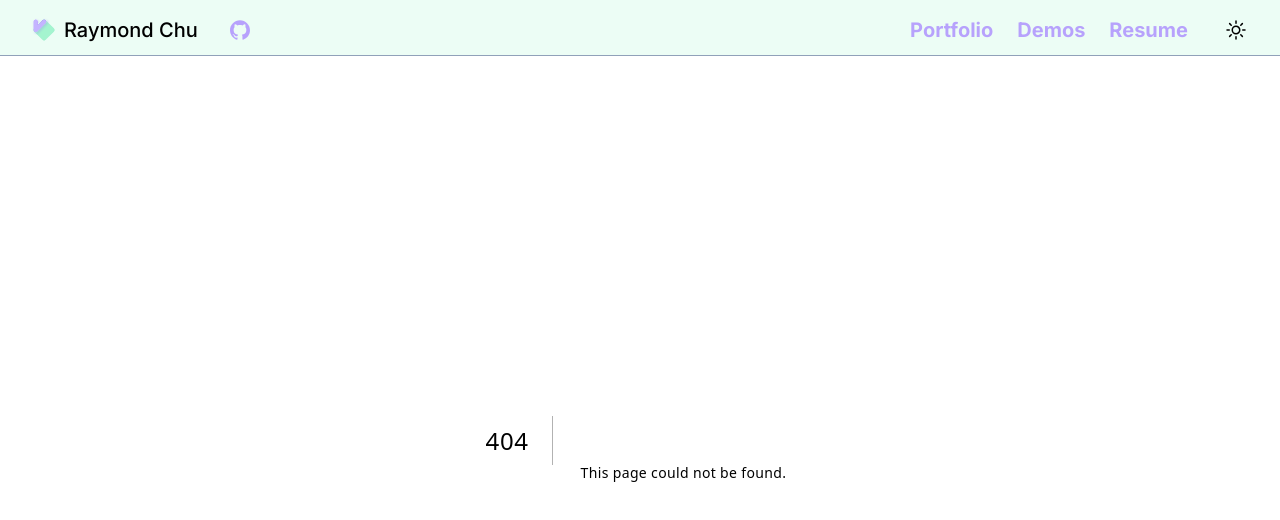
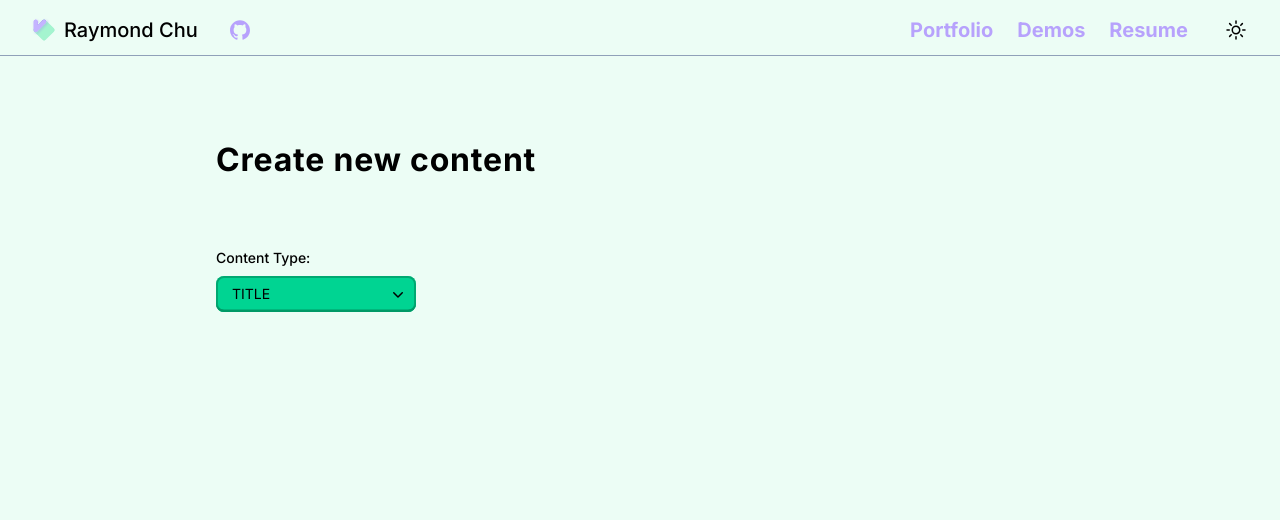
Before and after one commit to arrraichu/portfolio, a Next.js app: page /private/csm/new in a window 1280 px wide. Before the commit this address had no page. Shown: the top 520 px of the page. Built offline with nearby package versions, Linux system fonts and the light colour scheme.

Commit message:
feat : private cms page, select dropdown

```diff
--- a/app/_components/content/grid-items.tsx
+++ b/app/_components/content/grid-items.tsx
@@ -13,7 +13,7 @@ export function GridTextItem({ title, subtitle }: Readonly<{
   subtitle?: string
 }>) {
   return (
-    <div className="flex flex-col m-2 py-6 px-8 rounded-lg border-2 gap-5 bg-(--site-color) hover:bg-(--mixed-background-color) transition-colors">
+    <div className="flex flex-col m-2 py-6 px-8 rounded-lg border-2 gap-5 bg-(--site-color) hover:bg-(--deboss-color-toneshift) transition-colors">
       <div className="text-xl text-center md:text-left font-bold underline underline-offset-8">{title}</div>
       <div className="text-md text-center md:text-left">{subtitle}</div>
     </div>
--- /dev/null
+++ b/app/_components/select/select.tsx
@@ -0,0 +1,96 @@
+import clsx from 'clsx';
+
+import {
+  Label,
+  Listbox,
+  ListboxButton,
+  ListboxOption,
+  ListboxOptions
+} from '@headlessui/react';
+import { CheckIcon, ChevronDownIcon } from '@heroicons/react/20/solid';
+import { Dispatch } from 'react';
+
+export default function Select({ preLabel, selected, setSelected, allItems, getItemString, getItemKey }: Readonly<{
+  preLabel?: string;
+  selected: unknown,
+  setSelected: Dispatch<unknown>,
+  allItems: unknown[],
+  getItemString: (item: unknown) => string,
+  getItemKey: (item: unknown) => string
+}>) {
+  return (
+    <section className="flex flex-col py-5 px-5 md:px-10 lg:px-18">
+      <Listbox value={selected} onChange={setSelected}>
+
+        {preLabel && (
+          <Label className="block px-2 text-sm font-medium text-(--font-color)">
+            {preLabel}
+          </Label>
+        )}
+
+        <div className="flex mt-2 px-2">
+
+          <ListboxButton
+            className={clsx(
+              'flex justify-between gap-4 w-50 pl-4 pr-2 py-2',
+              'rounded-lg bg-(--deboss-color)',
+              'text-sm text-left text-(--font-color)',
+              'inset-ring-2 inset-ring-(--deboss-color-toneshift)/75 inset-shadow-md',
+              'focus:not-data-focus:outline-none data-focus:outline-2 data-focus:-outline-offset-2 data-focus:outline:white/25'
+            )}
+          >
+
+            {getItemString(selected)}
+            <ChevronDownIcon
+              className="size-5"
+              aria-hidden={true}
+            />
+
+          </ListboxButton>
+
+          <ListboxOptions
+            anchor="bottom"
+            transition
+            className={clsx(
+              'flex flex-col w-50 mt-1',
+              'rounded-lg bg-(--deboss-color)',
+              'inset-ring-2 inset-ring-(--deboss-color-toneshift)/75 inset-shadow-md',
+              'focus:not-data-focus:outline-none data-focus:outline-2 data-focus:-outline-offset-2 data-focus:outline:white/25',
+              'transition duration-100 ease-in data-leave:data-closed:opacity-0'
+            )}
+          >
+
+            {allItems.map((i: unknown) => (
+
+              <ListboxOption
+                key={getItemKey(i)}
+                value={i}
+                className={clsx(
+                  'flex items-center py-1.5 px-2 gap-2',
+                  'group cursor-default select-none',
+                  'data-focus:bg-(--deboss-color-toneshift)'
+                )}
+              >
+
+                <CheckIcon
+                  className={clsx(
+                    'size-4 fill-(--fon-color)',
+                    'invisible group-data-selected:visible'
+                  )}
+                />
+                <div className="text-sm font-(--font-color)">
+                  {getItemString(i)}
+                </div>
+
+              </ListboxOption>
+
+            ))}
+
+          </ListboxOptions>
+
+        </div>
+
+      </Listbox>
+    </section>
+  );
+};
--- a/app/globals.css
+++ b/app/globals.css
@@ -3,8 +3,6 @@
 @custom-variant dark (&:where([data-theme="dark"], [data-theme="dark"] *));
 
 :root {
-  --neutral-color-light: hsl(0 0% 90%);
-  --neutral-color-dark: hsl(0 0% 10%);
   --site-color-light: var(--color-emerald-50);
   --site-color-dark: var(--color-indigo-950);
   --font-color-light: var(--color-black);
@@ -30,7 +28,9 @@
 
   --navbar-height: 3.5rem;
 
-  --neutral-color: var(--neutral-color-light);
+  --neutral-color-1: var(--neutral-color-1-light);
+  --neutral-color-2: var(--neutral-color-2-light);
+  --neutral-color-3: var(--neutral-color-3-light);
   --site-color: var(--site-color-light);
   --font-color: var(--font-color-light);
   --line-color: var(--line-color-light);
@@ -44,17 +44,28 @@
   --icon-color-interaction-stroke: var(--icon-color-interaction-stroke-light);
   --highlight-color: var(--highlight-color-light);
 
-  --mixed-background-color: color-mix(in srgb, var(--site-color), var(--neutral-color));
+  --mixed-background-color-1: color-mix(in srgb, var(--site-color), var(--neutral-color-1));
+  --mixed-background-color-2: color-mix(in srgb, var(--site-color), var(--neutral-color-2));
+  --mixed-background-color-3: color-mix(in srgb, var(--site-color), var(--neutral-color-3));
+
+  --deboss-color-light: var(--color-emerald-400);
+  --deboss-color-dark: var(--color-indigo-600);
+  --deboss-color: var(--deboss-color-light);
+
+  --deboss-color-toneshift-light: var(--color-emerald-600);
+  --deboss-color-toneshift-dark: var(--color-indigo-400);
+  --deboss-color-toneshift: var(--deboss-color-toneshift-light);
 }
 
 @theme inline {
   --font-sans:
     var(--font-inter), ui-sans-serif, system-ui, sans-serif,
     "Apple Color Emoji", "Segoe UI Emoji", "Segoe UI Symbol", "Noto Color Emoji";
+
+  --inset-shadow-md: inset 0px -2.5px 0 var(--deboss-color-toneshift);
 }
 
 [data-theme="dark"] {
-  --neutral-color: var(--neutral-color-dark);
   --site-color: var(--site-color-dark);
   --font-color: var(--font-color-dark);
   --line-color: var(--line-color-dark);
@@ -67,6 +78,9 @@
   --button-color-secondary-hover: var(--button-color-secondary-hover-dark);
   --icon-color-interaction-stroke: var(--icon-color-interaction-stroke-dark);
   --highlight-color: var(--highlight-color-dark);
+
+  --deboss-color: var(--deboss-color-dark);
+  --deboss-color-toneshift: var(--deboss-color-toneshift-dark);
 }
 
 body {
--- /dev/null
+++ b/app/private/csm/new/page.tsx
@@ -0,0 +1,36 @@
+'use client';
+
+import { useState, Dispatch } from 'react';
+
+import Title from '@/app/_components/title/title';
+import Select from '@/app/_components/select/select';
+
+interface ContentType {
+  code: string,
+  label: string
+};
+
+const contentTypes: ContentType[] = [
+  { code: 'title', label: 'title' },
+  { code: 'standard', label: 'standard' }
+];
+
+export default function NewContent() {
+  const [selectedContentType, setContentType] = useState<ContentType>(contentTypes[0]);
+
+  return (
+    <>
+      <Title title="Create new content" subtitle="" />
+
+      <Select
+        preLabel="Content Type:"
+        selected={selectedContentType}
+        setSelected={setContentType as Dispatch<unknown>}
+        allItems={contentTypes}
+        getItemString={ i => (i as ContentType).label.toUpperCase() }
+        getItemKey={ i => (i as ContentType).code }
+      />
+
+    </>
+  );
+}
--- a/app/private/page.tsx
+++ b/app/private/page.tsx
@@ -26,7 +26,7 @@ export default async function Home() {
         subtitle="Your projects..." />
 
       <GridItems>
-        <Link href="/">
+        <Link href="/private/csm/new">
           <GridTextItem title="Content manager" subtitle="Edit your website's content" />
         </Link>
         <a href={`/auth/logout?returnTo=${logoutRedirect}`}>
--- a/package.json
+++ b/package.json
@@ -17,6 +17,7 @@
   },
   "dependencies": {
     "@auth0/nextjs-auth0": "~4.21.0",
+    "@headlessui/react": "^2.2.10",
     "@heroicons/react": "^2.2.0",
     "clsx": "^2.1.1",
     "lodash": "^4.18.1",
```
Also changed, not shown: 1 other file (tests, documents, lock files or other folders).
